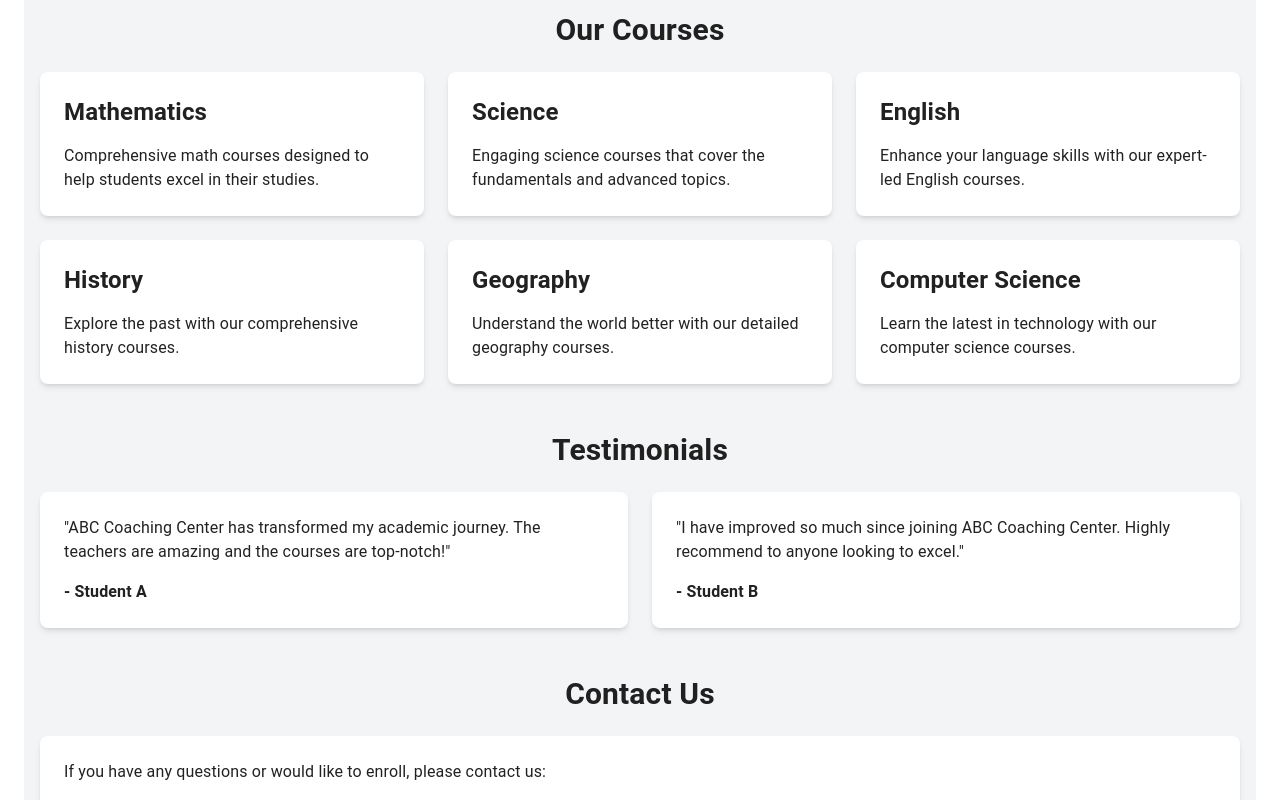
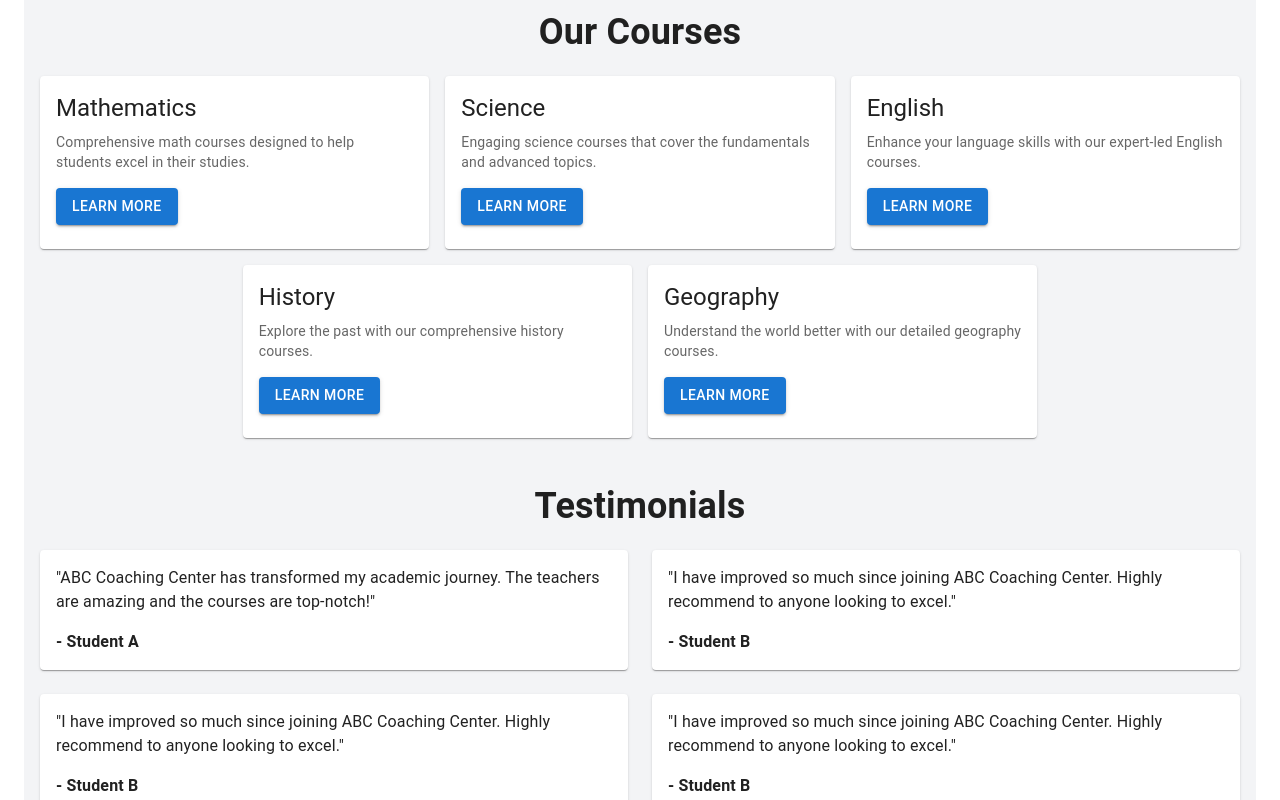
Before and after one commit to ashishpalttn/Institute, a React (Create React App) app: page / in a window 1280 px wide. Shown: the part 760-1560 px from the top of the page. Built offline with nearby package versions, Linux system fonts and the light colour scheme.

Commit message:
adding section component

```diff
--- a/src/dummyData/coursesData.js
+++ b/src/dummyData/coursesData.js
@@ -1,27 +1,9 @@
-export const coursesData = [
-    {
-      title: "Introduction to Programming",
-      description: "Learn the basics of programming using Python. No prior experience required.",
-      link: "/courses/introduction-to-programming",
-    },
-    {
-      title: "Web Development with React",
-      description: "Build modern web applications using React.js, including hooks, state management, and routing.",
-      link: "/courses/web-development-with-react",
-    },
-    {
-      title: "Data Structures & Algorithms",
-      description: "Understand and implement core data structures and algorithms to solve complex problems efficiently.",
-      link: "/courses/data-structures-and-algorithms",
-    },
-    {
-      title: "Machine Learning Essentials",
-      description: "A beginner-friendly introduction to machine learning concepts, tools, and techniques.",
-      link: "/courses/machine-learning-essentials",
-    },
-    {
-      title: "Machine Learning Essentials",
-      description: "A beginner-friendly introduction to machine learning concepts, tools, and techniques.",
-      link: "/courses/machine-learning-essentials",
-    },
-  ];
+export const coursesData =
+[
+  { title: "Mathematics", description: "Comprehensive math courses designed to help students excel in their studies.", link: "/courses/introduction-to-programming", },
+  { title: "Science", description: "Engaging science courses that cover the fundamentals and advanced topics.", link: "/courses/introduction-to-programming", },
+  { title: "English", description: "Enhance your language skills with our expert-led English courses.", link: "/courses/introduction-to-programming", },
+  { title: "History", description: "Explore the past with our comprehensive history courses." , link: "/courses/introduction-to-programming",},
+  { title: "Geography", description: "Understand the world better with our detailed geography courses.", link: "/courses/introduction-to-programming", },
+  // { title: "Computer Science", description: "Learn the latest in technology with our computer science courses.", link: "/courses/introduction-to-programming", },
+]
--- a/src/dummyData/homePageData.js
+++ b/src/dummyData/homePageData.js
@@ -26,4 +26,19 @@
       alt: "image 3",
     },
   ],
+  courses: [
+    { title: "Mathematics", description: "Comprehensive math courses designed to help students excel in their studies." },
+    { title: "Science", description: "Engaging science courses that cover the fundamentals and advanced topics." },
+    { title: "English", description: "Enhance your language skills with our expert-led English courses." },
+    { title: "History", description: "Explore the past with our comprehensive history courses." },
+    { title: "Geography", description: "Understand the world better with our detailed geography courses." },
+    { title: "Computer Science", description: "Learn the latest in technology with our computer science courses." },
+  ],
+  testimonials: [
+    { text: "\"ABC Coaching Center has transformed my academic journey. The teachers are amazing and the courses are top-notch!\"", author: "Student A" },
+    { text: "\"I have improved so much since joining ABC Coaching Center. Highly recommend to anyone looking to excel.\"", author: "Student B" },
+    { text: "\"I have improved so much since joining ABC Coaching Center. Highly recommend to anyone looking to excel.\"", author: "Student B" },
+    { text: "\"I have improved so much since joining ABC Coaching Center. Highly recommend to anyone looking to excel.\"", author: "Student B" },
+
+  ],
 };
--- a/src/pages/courses/CoursesPage.js
+++ b/src/pages/courses/CoursesPage.js
@@ -3,15 +3,9 @@
 import { coursesData } from "../../dummyData/coursesData";
 import { CustomCard } from "../../shared-components/CustomCard";
 // Example data for courses
-
-
-const CoursesPage = () => {
+export const RenderCourses = () => {
   return (
-    <Container maxWidth="lg">
-      <Typography variant="h3" component="h1" gutterBottom align="center">
-        Our Courses
-      </Typography>
-      <Grid className="justify-center" container spacing={4}>
+    <Grid className="justify-center" container spacing={2}>
     {coursesData.map((course, index) => (
       <Grid item xs={12} sm={6} md={4} key={index}>
         <CustomCard>
@@ -30,6 +24,16 @@
       </Grid>
     ))}
   </Grid>
+  )
+};
+
+export const CoursesPage = () => {
+  return (
+    <Container maxWidth="lg">
+      <Typography variant="h3" component="h1" gutterBottom align="center">
+        Our Courses
+      </Typography>
+        <RenderCourses/>
     </Container>
   );
 };
--- a/src/pages/homePage/HomePage.js
+++ b/src/pages/homePage/HomePage.js
@@ -1,10 +1,18 @@
 import React from "react";
 import { CarouselComponent } from "../../shared-components/carousel/CarouselComponent";
+import { homePageData } from "../../dummyData/homePageData";
+import Section from "../../shared-components/Section";
+import { CustomCard } from "../../shared-components/CustomCard";
+import CoursesPage, { RenderCourses } from "../courses/CoursesPage";
 
 const HomePage = () => {
   return (
     <div className="bg-gray-100 pb-2">
-      <CarouselComponent autoSlide={true} autoSlideInterval={3000}/>
+      <CarouselComponent
+        data={homePageData.carouselData}
+        autoSlide={true}
+        autoSlideInterval={3000}
+      />
       <div className="container mx-auto px-4">
         <header className="text-center mb-12">
           <h1 className="text-3xl lg:text-5xl font-bold mb-4">
@@ -15,79 +23,26 @@
           </p>
         </header>
 
-        <section className="mb-12">
-          <h2 className="text-3xl font-semibold mb-6 text-center">
-            Our Courses
-          </h2>
-          <div className="grid grid-cols-1 sm:grid-cols-2 md:grid-cols-3 gap-6">
-            <div className="bg-white shadow-md rounded-lg p-6">
-              <h3 className="text-2xl font-bold mb-4">Mathematics</h3>
-              <p>
-                Comprehensive math courses designed to help students excel in
-                their studies.
-              </p>
-            </div>
-            <div className="bg-white shadow-md rounded-lg p-6">
-              <h3 className="text-2xl font-bold mb-4">Science</h3>
-              <p>
-                Engaging science courses that cover the fundamentals and
-                advanced topics.
-              </p>
-            </div>
-            <div className="bg-white shadow-md rounded-lg p-6">
-              <h3 className="text-2xl font-bold mb-4">English</h3>
-              <p>
-                Enhance your language skills with our expert-led English
-                courses.
-              </p>
-            </div>
-            <div className="bg-white shadow-md rounded-lg p-6">
-              <h3 className="text-2xl font-bold mb-4">History</h3>
-              <p>Explore the past with our comprehensive history courses.</p>
-            </div>
-            <div className="bg-white shadow-md rounded-lg p-6">
-              <h3 className="text-2xl font-bold mb-4">Geography</h3>
-              <p>
-                Understand the world better with our detailed geography courses.
-              </p>
-            </div>
-            <div className="bg-white shadow-md rounded-lg p-6">
-              <h3 className="text-2xl font-bold mb-4">Computer Science</h3>
-              <p>
-                Learn the latest in technology with our computer science
-                courses.
-              </p>
-            </div>
+        <Section title="Our Courses">
+          <RenderCourses/>
+        </Section>
+
+        <Section title="Testimonials">
+          <div className="grid grid-cols-1 sm:grid-cols-2 gap-6">
+            {homePageData.testimonials.map((testimonial, index) => (
+              <CustomCard key={index}>
+                <div className="p-4">
+                <p>{testimonial.text}</p>
+                <p className="mt-4 font-bold">- {testimonial.author}</p>
+                </div>
+              </CustomCard>
+            ))}
           </div>
-        </section>
+        </Section>
 
-        <section className="mb-12">
-          <h2 className="text-3xl font-semibold mb-6 text-center">
-            Testimonials
-          </h2>
-          <div className="grid grid-cols-1 sm:grid-cols-2 gap-6">
-            <div className="bg-white shadow-md rounded-lg p-6">
-              <p>
-                "ABC Coaching Center has transformed my academic journey. The
-                teachers are amazing and the courses are top-notch!"
-              </p>
-              <p className="mt-4 font-bold">- Student A</p>
-            </div>
-            <div className="bg-white shadow-md rounded-lg p-6">
-              <p>
-                "I have improved so much since joining ABC Coaching Center.
-                Highly recommend to anyone looking to excel."
-              </p>
-              <p className="mt-4 font-bold">- Student B</p>
-            </div>
-          </div>
-        </section>
-
-        <section className="mb-12">
-          <h2 className="text-3xl font-semibold mb-6 text-center">
-            Contact Us
-          </h2>
-          <div className="bg-white shadow-md rounded-lg p-6">
+        <Section title="Contact Us">
+          <CustomCard>
+          <div className="p-4">
             <p>
               If you have any questions or would like to enroll, please contact
               us:
@@ -102,8 +57,9 @@
               <span className="font-bold">Address:</span> 123 Main St, Anytown,
               USA
             </p>
-          </div>
-        </section>
+            </div>
+          </CustomCard>
+        </Section>
       </div>
     </div>
   );
--- a/src/shared-components/CustomCard.jsx
+++ b/src/shared-components/CustomCard.jsx
@@ -2,7 +2,7 @@
 export const CustomCard = ({children})=>{
     return(
         <Card
-        className="transition-transform duration-500 hover:scale-105 hover:shadow-xl"
+        className="transition-transform duration-500 hover:scale-105 hover:shadow-xl "
         sx={{
           height: '100%',
           display: 'flex',
--- /dev/null
+++ b/src/shared-components/Section.jsx
@@ -0,0 +1,12 @@
+import React from "react";
+
+const Section = ({ title, children }) => {
+  return (
+    <section className="mb-12">
+      <h2 className="text-4xl font-semibold mb-6 text-center">{title}</h2>
+      {children}
+    </section>
+  );
+};
+
+export default Section;
--- a/src/shared-components/carousel/CarouselComponent.js
+++ b/src/shared-components/carousel/CarouselComponent.js
@@ -1,23 +1,22 @@
 import React, { useEffect, useState } from "react";
 import ChevronLeftIcon from "@mui/icons-material/ChevronLeft";
 import ChevronRightIcon from "@mui/icons-material/ChevronRight";
-import { homePageData } from "../../dummyData/homePageData";
 import testVideo from "../../assets/videos/testVideo.mp4"
 
 
-export function CarouselComponent({autoSlide=false, autoSlideInterval=3000}) {
+export function CarouselComponent({data, autoSlide=false, autoSlideInterval=3000}) {
   const [currentIndex, setCurrentIndex] = useState(0);
-  const carouselData = homePageData.carouselData;
+  // const carouselData = homePageData.carouselData;
 
   const handlePrev = () => {
     setCurrentIndex((prevIndex) =>
-      prevIndex === 0 ? carouselData.length - 1 : prevIndex - 1
+      prevIndex === 0 ? data.length - 1 : prevIndex - 1
     );
   };
 
   const handleNext = () => {
     setCurrentIndex((prevIndex) =>
-      prevIndex === carouselData.length - 1 ? 0 : prevIndex + 1
+      prevIndex === data.length - 1 ? 0 : prevIndex + 1
     );
   };
 
@@ -48,7 +47,7 @@
     <div className="overflow-hidden rounded-xl relative w-full h-[12rem] lg:h-[32rem] mb-8 ">
       {" "}
       {/* Set a fixed height for the carousel */}
-      <RenderImage item={carouselData[currentIndex]} index={currentIndex} />
+      <RenderImage item={data[currentIndex]} index={currentIndex} />
       <button
         onClick={handlePrev}
         className="absolute top-1/2 left-2  ease-out duration-500 y-1/2 bg-white/50 text-gray-800 px-2 py-2 rounded-full hover:bg-white"
@@ -62,7 +61,7 @@
         <ChevronRightIcon />
       </button>
       <div className="absolute flex left-0 right-0 bottom-4 justify-center">
-        {carouselData.map((item, index) => (
+        {data?.map((item, index) => (
           <button onClick={() => setCurrentIndex(index)}>
             <div
               class={`transition-all bg-white/50 px-4 mx-1 rounded-full text-red-800 w-2 h-2 ${
```
Lines whose indentation alone changed are shown as unchanged.
